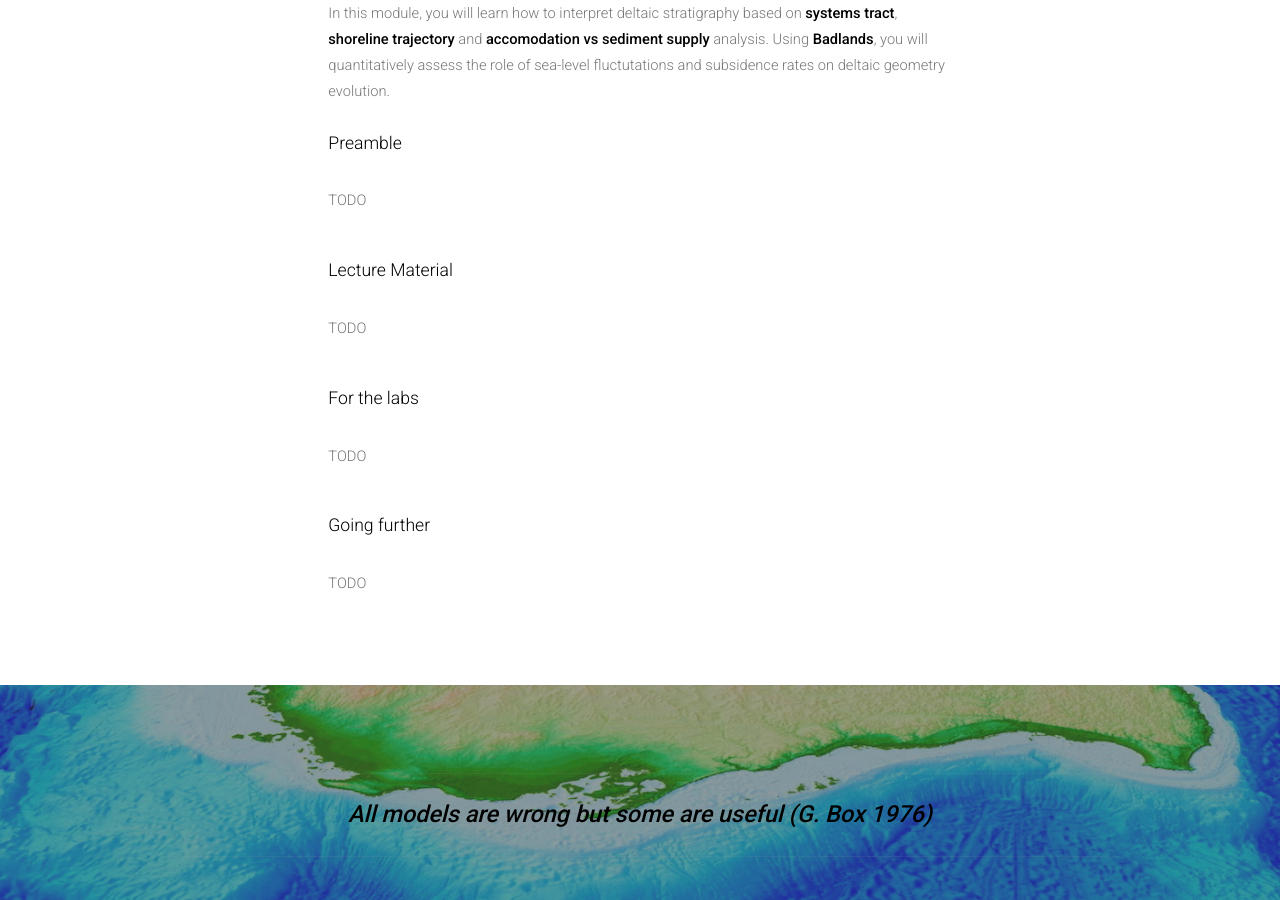
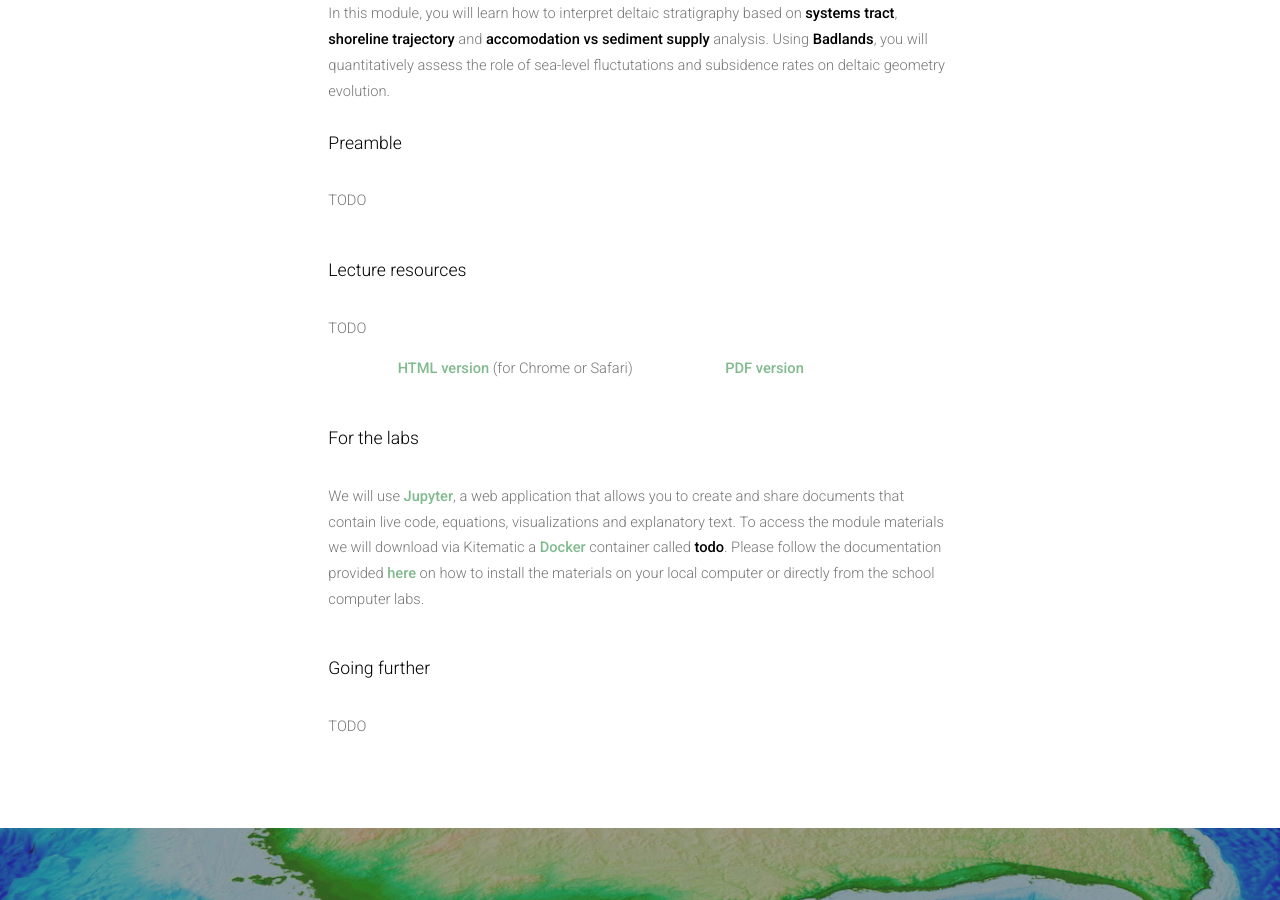
Before and after one commit to GeosLearn/GeosLearn.github.io, a Jekyll site: the page built from _posts/2016-10-02-Delta-post.md, in a window 1280 px wide and 900 px high, scrolled down 1392 px. Built offline with Jekyll 4.4.1, drawn with Linux system fonts in a browser that asks for light colours; nearby versions of some CDN libraries.

Commit message:
update delta post

```diff
--- a/_posts/2016-10-02-Delta-post.md
+++ b/_posts/2016-10-02-Delta-post.md
@@ -23,16 +23,23 @@ quantitatively assess the role of sea-level fluctutations and subsidence rates o
 
 <section>
   <header>
-    <span class="byline"><font color = "#000000">Lecture Material</font></span>
+    <span class="byline"><font color = "#000000">Lecture resources</font></span>
   </header>
   <p>TODO</p>
+  <table style="width:80%">
+    <tr>
+      <th><strong><a href="http://geoslearn.github.io/DeltaStrat/#" target="_blank">HTML version</a></strong> (for Chrome or Safari)</th>
+      <th><strong><a href="https://cloudstor.aarnet.edu.au/plus/index.php/s/WiYlW5OQ4I9fc67" target="_blank">PDF version</a></strong></th>
+    </tr>
+  </table>
 </section>
 
 <section>
   <header>
     <span class="byline"><font color = "#000000">For the labs</font></span>
   </header>
-  <p>TODO</p>
+  <p>We will use <strong><a href="http://jupyter.org" target="_blank">Jupyter</a></strong>,  a web application that allows you to create and share documents that contain live code, equations, visualizations and explanatory text. To access the module materials we will download via Kitematic a  <strong><a href="https://www.docker.com/what-docker" target="_blank">Docker</a></strong> container called <strong>todo</strong>. Please follow the documentation provided <strong><a href="{{ site.prefix }}/LabDeploy.html">here</a></strong> on how to install the materials on your local computer or directly from the school computer labs.<br/>
+  </p>
 </section>
 
 <section>
```
Also changed, not shown: _posts/2016-10-09-Basin-post.md (+1 -1 lines).
